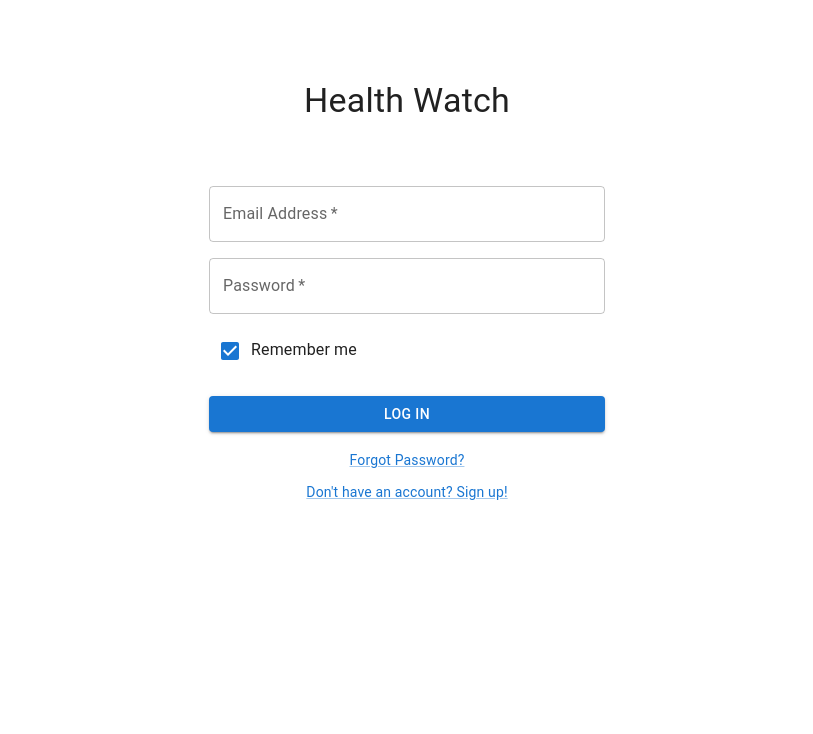
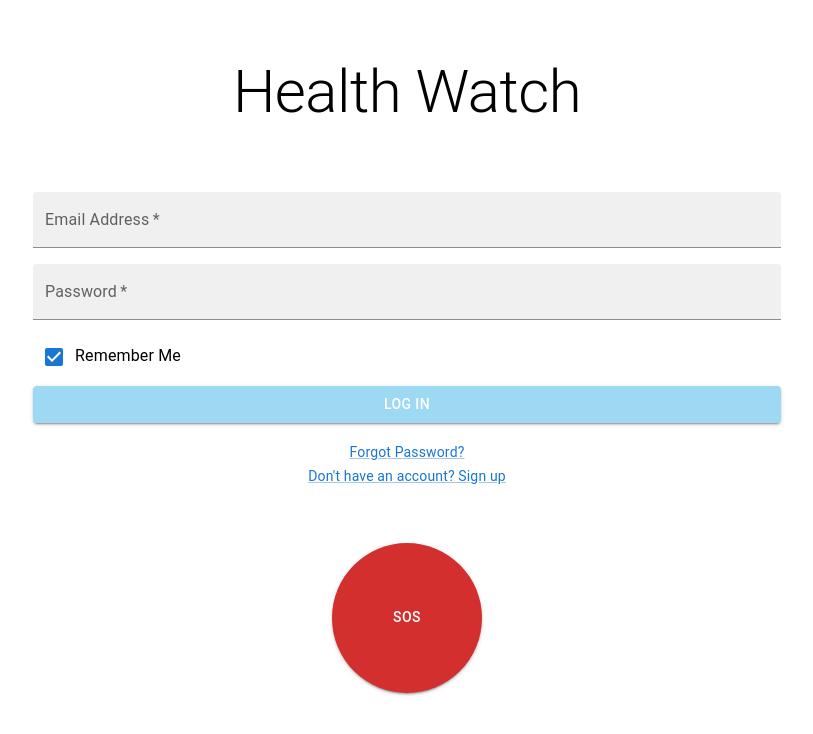
Before and after one commit to KarlGilden/health-watch, a React (Create React App) app: page /login in a window 1280 px wide. Shown: the top 734 px of the page, without its empty margins (233-1046 px from the left). Built offline with nearby package versions, Linux system fonts and the light colour scheme.

Commit message:
added sos button and finshed login

```diff
--- /dev/null
+++ b/src/Components/SOSButton.js
@@ -0,0 +1,18 @@
+import * as React from 'react';
+import Button from '@mui/material/Button';
+
+const SOSButton = () => {
+    return (
+        <div>
+            <Button
+            variant="contained"
+            color="error"
+            sx={{borderRadius: 30, height:150, width:150}}
+            >
+                SOS
+            </Button>
+        </div>
+    )
+}
+
+export default SOSButton;
--- a/src/Pages/Login.js
+++ b/src/Pages/Login.js
@@ -2,7 +2,6 @@ import * as React from 'react';
 
 import {Link} from '@mui/material'
 import Button from '@mui/material/Button';
-import CssBaseline from '@mui/material/CssBaseline';
 import TextField from '@mui/material/TextField';
 import Grid from '@mui/material/Grid';
 import Stack from '@mui/material/Stack'
@@ -11,23 +10,25 @@ import Typography from '@mui/material/Typography';
 import Container from '@mui/material/Container';
 import { createTheme, ThemeProvider } from '@mui/material/styles';
 import Checkbox from '@mui/material/Checkbox';
+import SOSButton from '../Components/SOSButton';
+
 const label = { inputProps: { 'aria-label': 'Checkbox demo' } };
 
 const theme = createTheme();
 const Login = () => {
     return (
-        <ThemeProvider theme={theme}>
-            <Container component="main" maxWidth="xs">
-                <CssBaseline />
+            <Container component="main" fullWidth>
+
                 <Box
                     sx={{
-                        marginTop: 8,
+                        marginTop: 5,
                         display: 'flex',
                         flexDirection: 'column',
                         alignItems: 'center',
+
                     }}
                 >
-                    <Typography component="h1" variant="h4" sx ={{paddingTop: 2, paddingBottom: 5}}>
+                    <Typography component="h1" variant="h2" sx ={{paddingTop: 2, paddingBottom: 5}}>
                         Health Watch
                     </Typography>
 
@@ -37,6 +38,7 @@ const Login = () => {
                                 <TextField
                                     required
                                     fullWidth
+                                    variant="filled"
                                     type="email"
                                     id="email"
                                     label="Email Address"
@@ -47,6 +49,7 @@ const Login = () => {
                             <Grid item xs={12}>
                                 <TextField
                                     required
+                                    variant="filled"
                                     fullWidth
                                     name="password"
                                     label="Password"
@@ -58,7 +61,7 @@ const Login = () => {
                             <Grid item>
                                 <Stack sx={{paddingRight: 10}} direction='row'>
                                     <Checkbox {...label} defaultChecked />
-                                    <Typography sx={{paddingTop: 1}}>Remember me</Typography>
+                                    <Typography sx={{paddingTop: 1}}>Remember Me</Typography>
                                 </Stack>
                             </Grid>
 
@@ -68,12 +71,12 @@ const Login = () => {
                             type="submit"
                             fullWidth
                             variant="contained"
-                            sx={{ mt: 3, mb: 2 }}
+                            sx={{ mt: 1, mb: 2, background: '#9DD9F3'}}
                         >
                             Log in
                         </Button>
                         <Grid container justifyContent="center">
-                            <Stack direction={'column'} spacing={1}>
+                            <Stack direction={'column'}>
                                 <Grid item>
                                     <Link href="" variant="body2">
                                         Forgot Password?
@@ -81,16 +84,19 @@ const Login = () => {
                                 </Grid>
                                 <Grid item>
                                     <Link href="" variant="body2">
-                                        Don't have an account? Sign up!
+                                        Don't have an account? Sign up
                                     </Link>
                                 </Grid>
+
                             </Stack>
+                        </Grid>
 
+                        <Grid sx={{marginTop: 7}}>
+                            <SOSButton/>
                         </Grid>
                     </Box>
                 </Box>
             </Container>
-        </ThemeProvider>
     );
 }
 export default Login;
```
